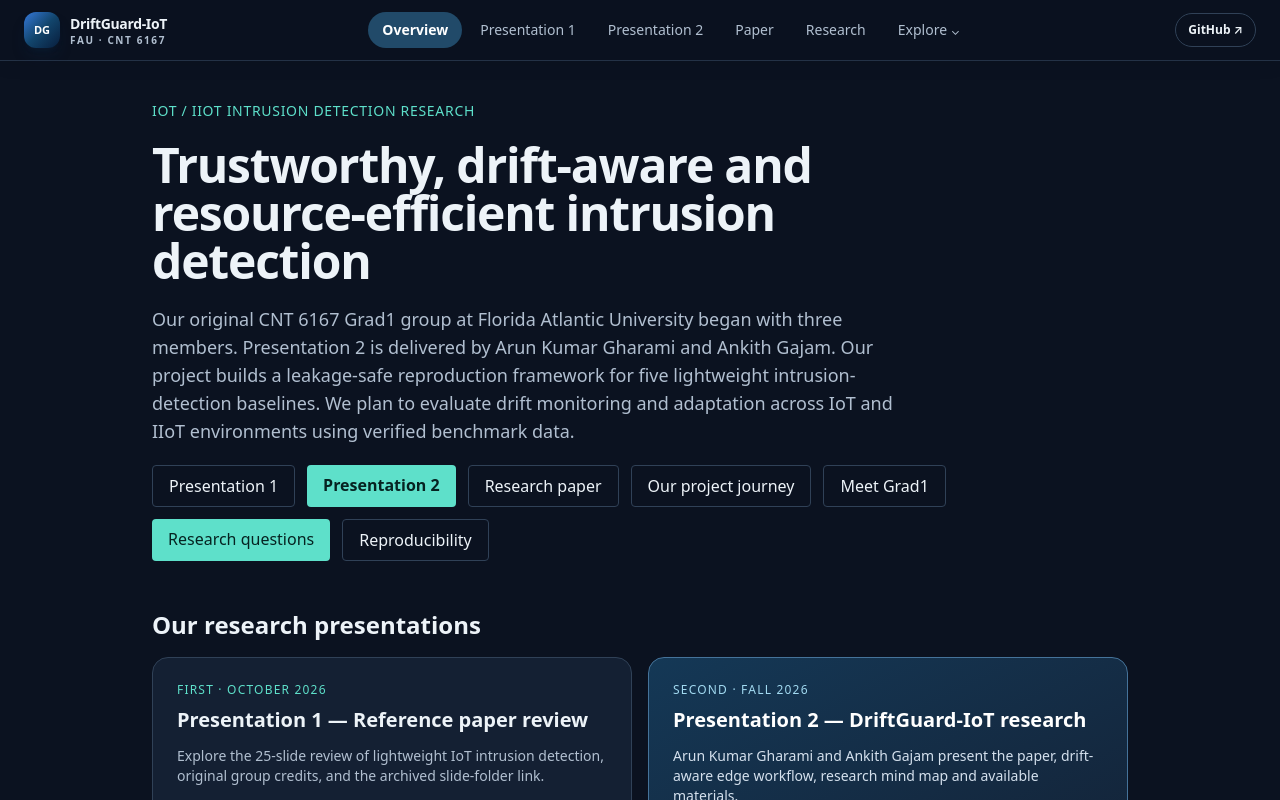
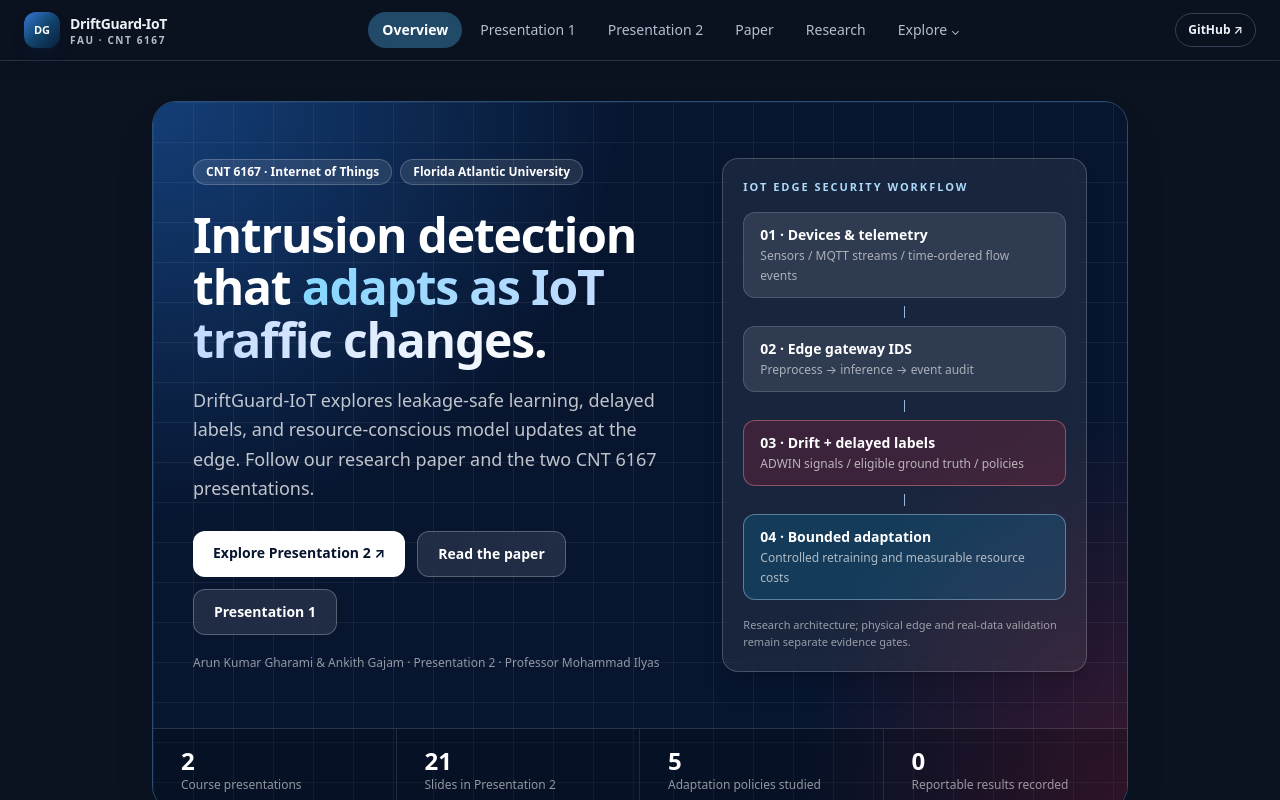
Before and after one commit to Arungharami/DriftGuard-IoT, a Next.js app in the folder apps/research-portal/: page / in a window 1280 px wide. Shown: the top 800 px of the page. Built offline with nearby package versions, Linux system fonts and the light colour scheme.

Commit message:
style(home): biomedical-inspired hero and IoT pipeline graphic

```diff
--- a/apps/research-portal/src/app/page.tsx
+++ b/apps/research-portal/src/app/page.tsx
@@ -12,39 +12,46 @@ export default function HomePage() {
   const nResults = resultsIndex.results.length;
   return (
     <>
-      <div className="mb-12 space-y-5">
-        <p className="text-sm font-medium uppercase tracking-wider text-accent">
-          IoT / IIoT intrusion detection research
-        </p>
-        <h1 className="max-w-3xl text-4xl font-semibold tracking-tight sm:text-5xl">
-          Trustworthy, drift-aware and resource-efficient intrusion detection
-        </h1>
-        <p className="max-w-3xl text-lg text-ink-muted">
-          Our original CNT 6167 Grad1 group at Florida Atlantic University began with three members. Presentation 2 is delivered by Arun Kumar Gharami and Ankith Gajam.
-          Our project builds a leakage-safe reproduction framework for five lightweight
-          intrusion-detection baselines. We plan to evaluate drift monitoring and adaptation
-          across IoT and IIoT environments using verified benchmark data.
-        </p>
-        <div className="flex flex-wrap gap-3">
-          <Link href="/presentation-1" className="rounded border border-line px-4 py-2 font-medium">Presentation 1</Link>
-          <Link href="/presentation-2" className="rounded bg-accent px-4 py-2 font-semibold text-accent-ink hover:opacity-90">Presentation 2</Link>
-          <Link href="/paper" className="rounded border border-line px-4 py-2 font-medium">Research paper</Link>
-          <Link href="/project-history" className="rounded border border-line px-4 py-2 font-medium">Our project journey</Link>
-          <Link href="/team" className="rounded border border-line px-4 py-2 font-medium">Meet Grad1</Link>
-          <Link
-            href="/research"
-            className="rounded bg-accent px-4 py-2 font-medium text-accent-ink hover:opacity-90"
-          >
-            Research questions
-          </Link>
-          <Link href="/reproducibility" className="rounded border border-line px-4 py-2 font-medium">
-            Reproducibility
-          </Link>
+      <section className="relative mb-14 overflow-hidden rounded-3xl border border-[#294e76] text-white shadow-2xl shadow-[#07122b]/20">
+        <div className="pointer-events-none absolute inset-0 bg-[#07152f]" />
+        <div className="pointer-events-none absolute inset-0" style={{background:"radial-gradient(70% 85% at 0% 0%,rgba(34,108,199,.48),transparent 70%),radial-gradient(45% 75% at 100% 100%,rgba(177,34,52,.3),transparent 75%)"}}/>
+        <div className="pointer-events-none absolute inset-0 opacity-[.06]" style={{backgroundImage:"linear-gradient(white 1px,transparent 1px),linear-gradient(90deg,white 1px,transparent 1px)",backgroundSize:"40px 40px"}}/>
+        <div className="relative grid gap-9 px-6 py-11 sm:px-10 sm:py-14 lg:grid-cols-[1.15fr_.85fr] lg:items-center">
+          <div>
+            <div className="flex flex-wrap gap-2">
+              <span className="rounded-full border border-white/20 bg-white/10 px-3 py-1 text-xs font-semibold">CNT 6167 · Internet of Things</span>
+              <span className="rounded-full border border-white/20 bg-white/10 px-3 py-1 text-xs font-semibold">Florida Atlantic University</span>
+            </div>
+            <h1 className="mt-6 max-w-2xl text-4xl font-extrabold leading-[1.09] tracking-tight sm:text-5xl">Intrusion detection that <span className="bg-gradient-to-r from-[#85d7ff] via-[#c6dcff] to-white bg-clip-text text-transparent">adapts as IoT traffic changes.</span></h1>
+            <p className="mt-5 max-w-xl text-base leading-relaxed text-white/75 sm:text-lg">DriftGuard-IoT explores leakage-safe learning, delayed labels, and resource-conscious model updates at the edge. Follow our research paper and the two CNT 6167 presentations.</p>
+            <div className="mt-7 flex flex-wrap gap-3">
+              <Link href="/presentation-2" className="rounded-xl bg-white px-5 py-3 text-sm font-bold text-[#07152f] transition hover:bg-sky-50">Explore Presentation 2 ↗</Link>
+              <Link href="/paper" className="rounded-xl border border-white/25 bg-white/10 px-5 py-3 text-sm font-semibold backdrop-blur transition hover:bg-white/20">Read the paper</Link>
+              <Link href="/presentation-1" className="rounded-xl border border-white/25 bg-white/10 px-5 py-3 text-sm font-semibold backdrop-blur transition hover:bg-white/20">Presentation 1</Link>
+            </div>
+            <p className="mt-5 text-xs text-white/55">Arun Kumar Gharami & Ankith Gajam · Presentation 2 · Professor Mohammad Ilyas</p>
+          </div>
+          <div className="rounded-2xl border border-white/20 bg-white/[.07] p-5 shadow-xl backdrop-blur-md">
+            <p className="mb-4 text-[11px] font-bold uppercase tracking-[.18em] text-[#acdafa]">IoT edge security workflow</p>
+            <div className="space-y-2 text-sm">
+              <div className="rounded-xl border border-white/15 bg-white/10 px-4 py-3"><strong className="block">01 · Devices & telemetry</strong><span className="text-xs text-white/60">Sensors / MQTT streams / time-ordered flow events</span></div>
+              <div className="mx-auto h-3 w-px bg-[#93b9df]"/>
+              <div className="rounded-xl border border-white/15 bg-white/10 px-4 py-3"><strong className="block">02 · Edge gateway IDS</strong><span className="text-xs text-white/60">Preprocess → inference → event audit</span></div>
+              <div className="mx-auto h-3 w-px bg-[#93b9df]"/>
+              <div className="rounded-xl border border-[#f18b9b]/45 bg-[#a82439]/25 px-4 py-3"><strong className="block">03 · Drift + delayed labels</strong><span className="text-xs text-white/65">ADWIN signals / eligible ground truth / policies</span></div>
+              <div className="mx-auto h-3 w-px bg-[#93b9df]"/>
+              <div className="rounded-xl border border-sky-200/40 bg-sky-400/15 px-4 py-3"><strong className="block">04 · Bounded adaptation</strong><span className="text-xs text-white/65">Controlled retraining and measurable resource costs</span></div>
+            </div>
+            <p className="mt-4 text-[11px] leading-relaxed text-white/55">Research architecture; physical edge and real-data validation remain separate evidence gates.</p>
+          </div>
         </div>
-      </div>
+        <div className="relative grid grid-cols-2 border-t border-white/15 bg-black/20 sm:grid-cols-4">
+          {[["2","Course presentations"],["21","Slides in Presentation 2"],["5","Adaptation policies studied"],[String(nResults),"Reportable results recorded"]].map(([v,l])=><div key={l} className="border-r border-white/10 px-5 py-4 last:border-r-0 sm:px-7"><p className="text-2xl font-extrabold tabular-nums">{v}</p><p className="text-xs text-white/55">{l}</p></div>)}
+        </div>
+      </section>
 
       <section aria-labelledby="presentation-showcase" className="mb-12">
-        <h2 id="presentation-showcase" className="mb-4 text-2xl font-semibold">Our research presentations</h2>
+        <h2 id="presentation-showcase" className="mb-5 text-2xl font-bold tracking-tight sm:text-3xl">Our research presentations</h2>
         <div className="grid gap-4 sm:grid-cols-2">
           <article className="rounded-2xl border border-line bg-surface-muted p-6">
             <p className="text-xs font-medium uppercase tracking-widest text-accent">First · October 2026</p>
```
